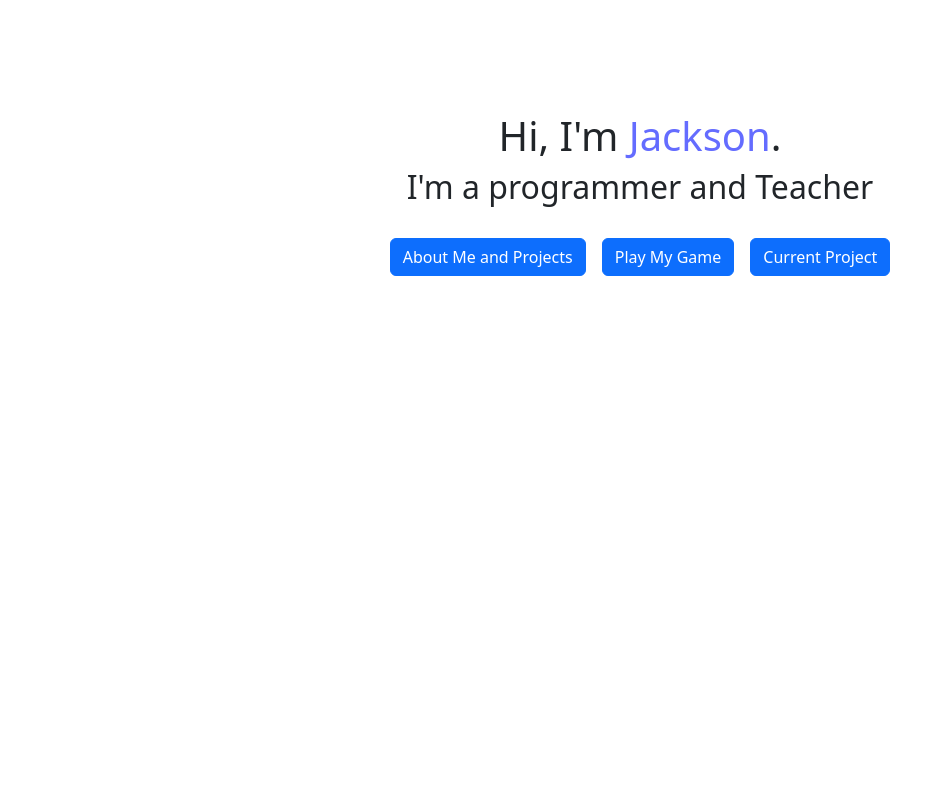
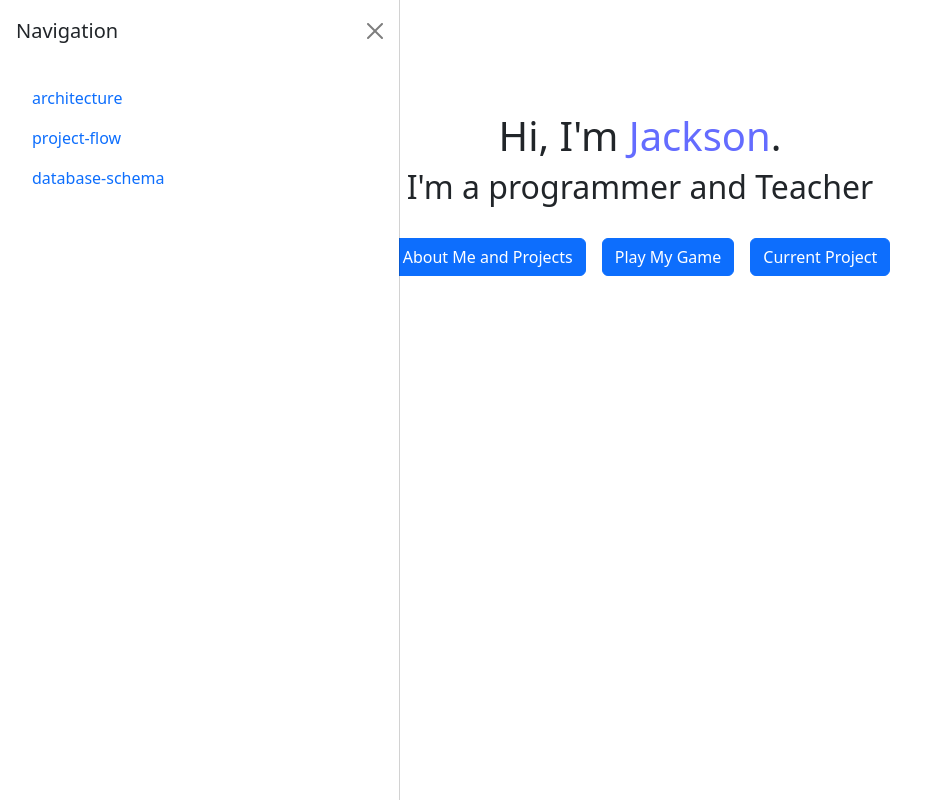
Before and after one commit to Jtsoco/portfolio, a React (Vite) app: page / in a window 1280 px wide. Shown: the top 802 px of the page, without its empty margins (0-936 px from the left). Built offline with nearby package versions, Linux system fonts and the light colour scheme.

Commit message:
offcanvas works

```diff
--- a/src/App.tsx
+++ b/src/App.tsx
@@ -7,11 +7,15 @@ import { LanguageContext } from './contexts/languageContext'
 import { EnglishText, JapaneseText} from './assets/text'
 import { GameSection } from './sections/gameSection'
 import { CurrentProjectSection } from './sections/currentProjectSection'
+import { SideNavBar } from './components/SideNAvBar'
+import { useLinkRefs } from './sections/currentProjectSubSections/useLinkRefs'
+
 function App() {
   const [userLanguage, setUserLanguage] = useState<'en' | 'jp'>('en');
   const targetRef = useRef(null);
   const gameTargetRef = useRef(null);
   const currentProjectTargetRef = useRef(null);
+  const currentProjectSubSectionRefs = useLinkRefs();
 
   return (
     <>
@@ -23,11 +27,11 @@ function App() {
       setLanguage: setUserLanguage,
       getLanguage: userLanguage,
     }}>
-
+        <SideNavBar useLinkRefs={currentProjectSubSectionRefs} sectionRef={currentProjectTargetRef}></SideNavBar>
         <IntroductionSection targetRef={targetRef} gameTargetRef={gameTargetRef} currentProjectTargetRef={currentProjectTargetRef}/>
         <AboutSection targetRef={targetRef}/>
         <GameSection targetRef={gameTargetRef}/>
-        <CurrentProjectSection targetRef={currentProjectTargetRef}/>
+        <CurrentProjectSection targetRef={currentProjectTargetRef} subSectionRefs={currentProjectSubSectionRefs}/>
         {/* next section is current project, show wireframe and database schema from book app */}
 
     </LanguageContext.Provider>
--- a/src/assets/carouselItemInfo/currentProjectInfo.tsx
+++ b/src/assets/carouselItemInfo/currentProjectInfo.tsx
@@ -11,6 +11,11 @@ export interface ImageSubSectionInfoInterface {
   alt: string;
   title: string;
 }
+export interface CurrentProjectRefInterface {
+  id: string;
+  targetRef: React.RefObject<HTMLDivElement>;
+}
+
 export function currentProjectInfo() {
   return (
 
@@ -30,19 +35,22 @@ export function currentProjectInfo() {
           className: 'architecture',
           src: 'current_project/architecture.png',
           alt: 'Architecture Diagram',
-          title: 'Architecture Diagram'
+          title: 'Architecture Diagram',
+          id: 'architecture'
         },
         {
           className: 'project-flow',
           src: 'current_project/chatbot_flow.png',
           alt: 'Project Flow Diagram',
-          title: 'Project Flow Diagram'
+          title: 'Project Flow Diagram',
+          id: 'project-flow'
         },
         {
           className: 'project-database',
           src: 'current_project/database_schema.png',
           alt: 'Database Schema',
-          title: 'Database Schema'
+          title: 'Database Schema',
+          id: 'database-schema'
         }
 
       ]
--- a/src/components/SideNAvBar.tsx
+++ b/src/components/SideNAvBar.tsx
@@ -1,11 +1,64 @@
+import { useState, useEffect, useRef } from 'react';
+import { Offcanvas, Nav } from 'react-bootstrap';
 
+export interface NavigationItem {
+  label: string;
+  href: string;
+  onClick: () => void; // optional onClick handler
+  targetRef: React.RefObject<HTMLDivElement>; // reference to the section it corresponds to
+}
 export interface SideNavBarProps {
-  navigationItems: [];
+  // navigationItems: [];
+  useLinkRefs: Record<string, React.RefObject<HTMLDivElement | null>>;
   // make it objects of hrefs buttons
+  sectionRef: React.RefObject<HTMLDivElement | null>;
 }
-export function SideNavBar() {
+export function SideNavBar(props: SideNavBarProps) {
+  const [show, setShow] = useState(false);
+
+  useEffect(() => {
+    const obs = new IntersectionObserver(([entry]) => {
+      // at threshold 0.1, the section is considered visible if at least 10% of it is in the viewport
+      // set show is set to whether it is intersecting or not
+      setShow(entry.isIntersecting);
+    }, { threshold: 0.1 });
+
+    const section = props.sectionRef.current;
+    if (section) {
+      obs.observe(section);
+    }
+
+    // cleanup, stop observing it
+    return () => {
+      if (section) {
+        obs.unobserve(section);
+      }
+    };
+  }, []);
+  // empty dependency array, nothing it depends on, only runs once on mount and unmount
+
+  const scrollToSection = (ref: React.RefObject<HTMLDivElement | null>) => {
+    if (ref.current) {
+      ref.current.scrollIntoView({ behavior: 'smooth' });
+    }
+  };
+
   return (
-    <div className="side-nav-bar">
+    <div className="side-nav-bar" >
+      <Offcanvas show={show} onHide={() => setShow(false)} placement="start" scroll={true} backdrop={false}>
+        <Offcanvas.Header closeButton>
+          <Offcanvas.Title>Navigation</Offcanvas.Title>
+        </Offcanvas.Header>
+        <Offcanvas.Body>
+          <Nav className="flex-column">
+            {Object.entries(props.useLinkRefs).map(([id, ref]) => (
+              <Nav.Link key={id} onClick={() => scrollToSection(ref)}>
+                {id}
+              </Nav.Link>
+            ))}
+          </Nav>
+        </Offcanvas.Body>
+      </Offcanvas>
 
     </div>
   )
--- a/src/sections/currentProjectSection.tsx
+++ b/src/sections/currentProjectSection.tsx
@@ -1,5 +1,6 @@
 interface currentProjectProps {
   targetRef: React.RefObject<null>;
+  subSectionRefs: Record<string, React.RefObject<HTMLDivElement | null>>;
 }
 import '../stylesheet.css';
 // import Button from 'react-bootstrap/Button';
@@ -9,6 +10,7 @@ import { currentProjectInfo } from '../assets/carouselItemInfo/currentProjectInf
 import Button from 'react-bootstrap/Button';
 import { ProjIntroSubSection } from './currentProjectSubSections/ProjIntroSubSection';
 import { ImageSubSection } from './currentProjectSubSections/ImageSubSection';
+
 export function CurrentProjectSection(props: currentProjectProps) {
   const projectInfo = currentProjectInfo();
   return (
@@ -19,7 +21,9 @@ export function CurrentProjectSection(props: currentProjectProps) {
         <div className='project-image-sections'>
           {
             projectInfo.imageSections.map((imageSection, index) => (
-              <ImageSubSection key={index} className={imageSection.className} src={imageSection.src} alt={imageSection.alt} title={imageSection.title} />
+              <div ref={props.subSectionRefs[imageSection.id]} key={index}>
+                <ImageSubSection key={index} className={imageSection.className} src={imageSection.src} alt={imageSection.alt} title={imageSection.title} id={imageSection.id} />
+              </div>
             ))
           }
         </div>
--- a/src/sections/currentProjectSubSections/ImageSubSection.tsx
+++ b/src/sections/currentProjectSubSections/ImageSubSection.tsx
@@ -4,6 +4,7 @@ export interface ImageSubSectionProps {
   src: string;
   alt: string;
   title: string;
+  id: string;
 
 }
 
@@ -11,7 +12,7 @@ export function ImageSubSection(props: ImageSubSectionProps) {
 
   return (
 
-        <div className="image-subsection">
+        <div className="image-subsection" id={props.id}>
           <h3>{props.title}</h3>
           <Image src={props.src} alt={props.alt} className={props.className + " current-project-image"} />
         </div>
--- /dev/null
+++ b/src/sections/currentProjectSubSections/useLinkRefs.tsx
@@ -0,0 +1,23 @@
+
+import { currentProjectInfo } from "../../assets/carouselItemInfo/currentProjectInfo";
+import React from "react";
+
+export function useLinkRefs() {
+  const refs: string[] = [];
+  currentProjectInfo().imageSections.forEach((section) => {
+    refs.push(section.id);
+  });
+
+  type SectionRefs = Record<string, React.RefObject<HTMLDivElement | null>>;
+
+  const currentProjectRefs: SectionRefs = refs.reduce(
+    (acc: SectionRefs, id: string) => {
+      acc[id] = React.createRef<HTMLDivElement>();
+      return acc;
+    }, {} as SectionRefs);
+    // take initial value of {}, accumulate is acc which is the initial value being added to as we go through the array, adding on refs and ids as we go
+
+  return (
+    currentProjectRefs
+  )
+}
```
